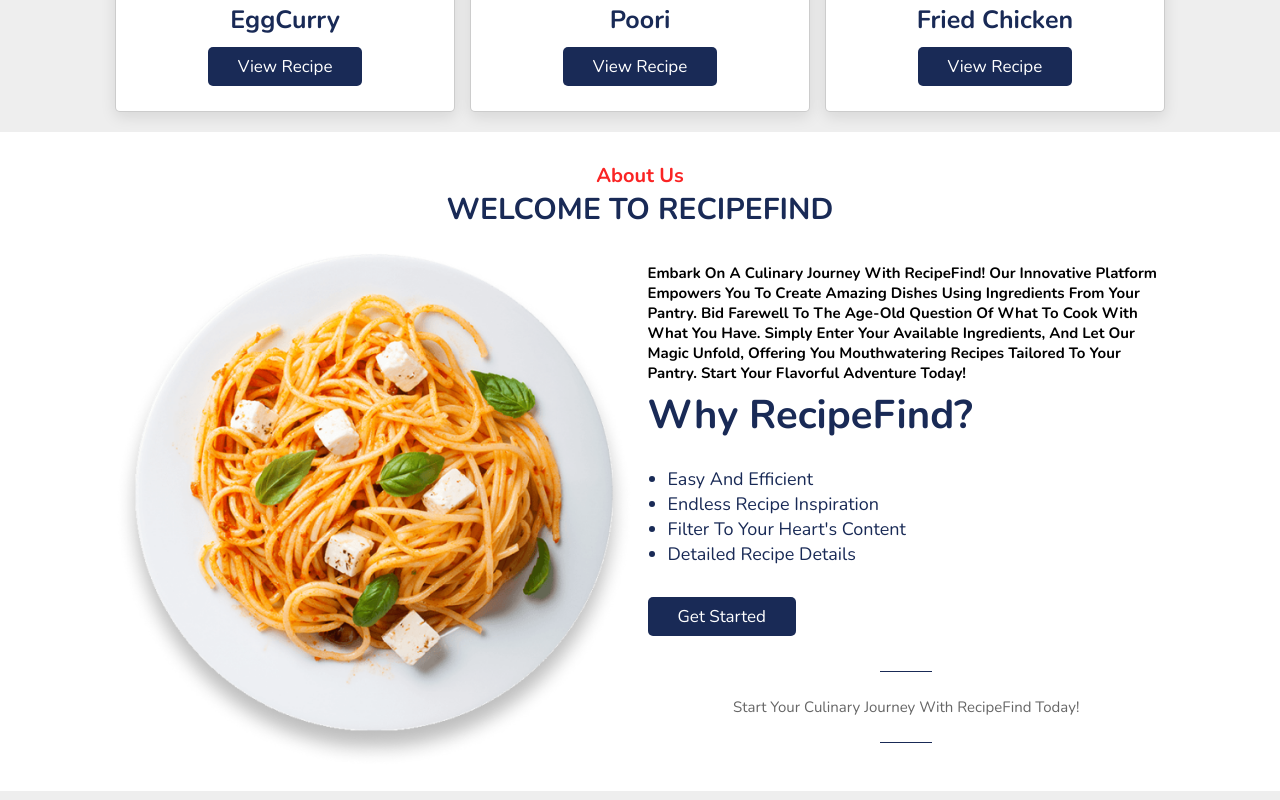
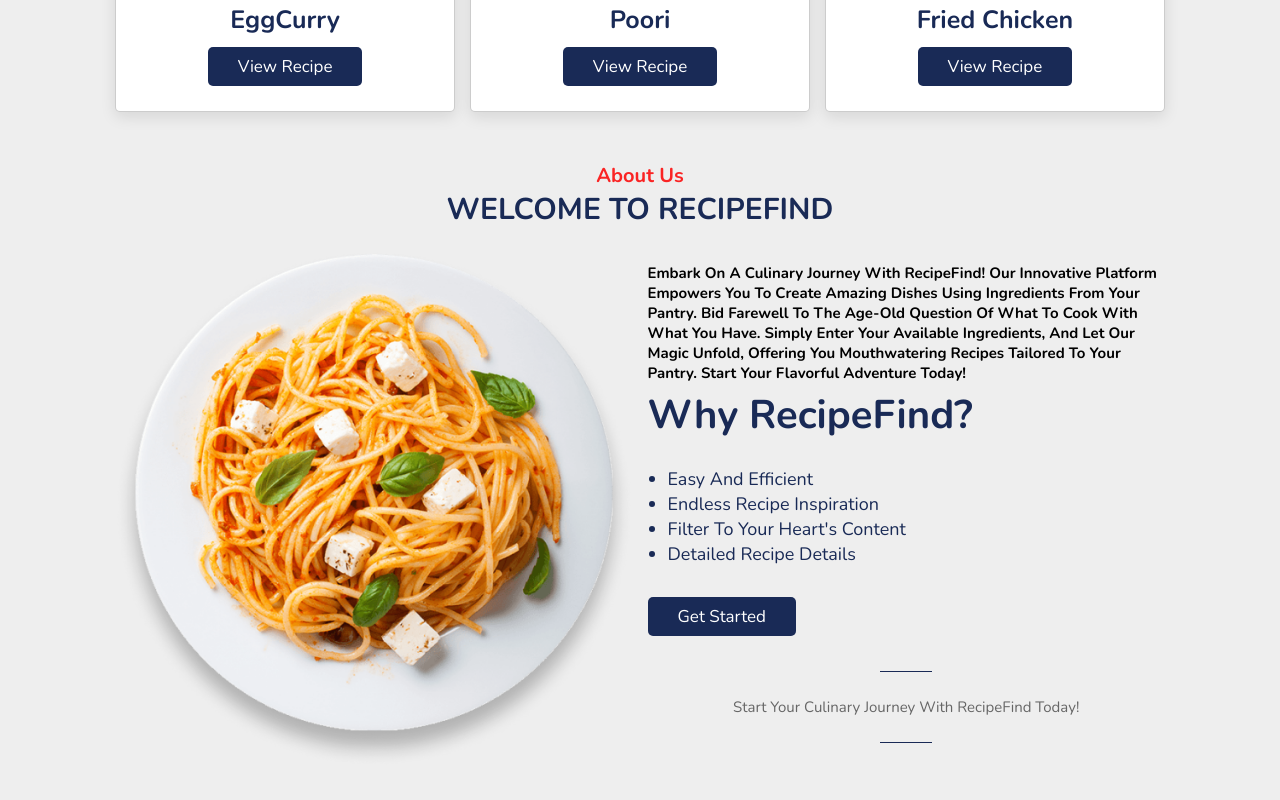
Before and after one commit to Tarun0951/Food, a plain HTML site: page Frontend/public/index.html in a window 1280 px wide. Shown: the part 1280-2080 px from the top of the page. Drawn offline with nearby package versions, Linux system fonts and the light colour scheme.

Commit message:
Update style.css

```diff
--- a/Frontend/public/style.css
+++ b/Frontend/public/style.css
@@ -298,6 +298,9 @@ header .icons #menu-bars{
     font-weight: bolder;
     margin-right: 1rem;
     font-size: 2.5rem;
+}
+.about{
+    background-color: #eee;
 }
 
 .about .row{
```
